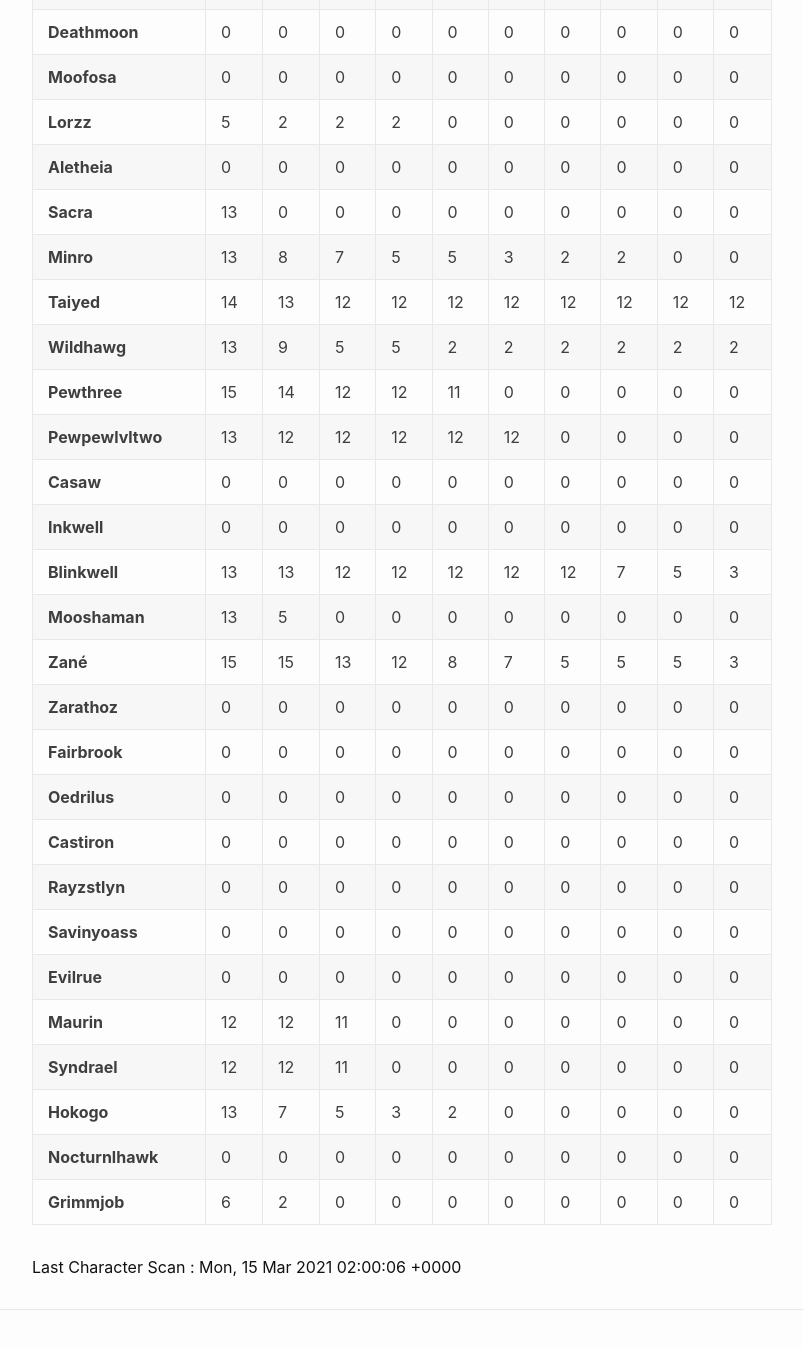
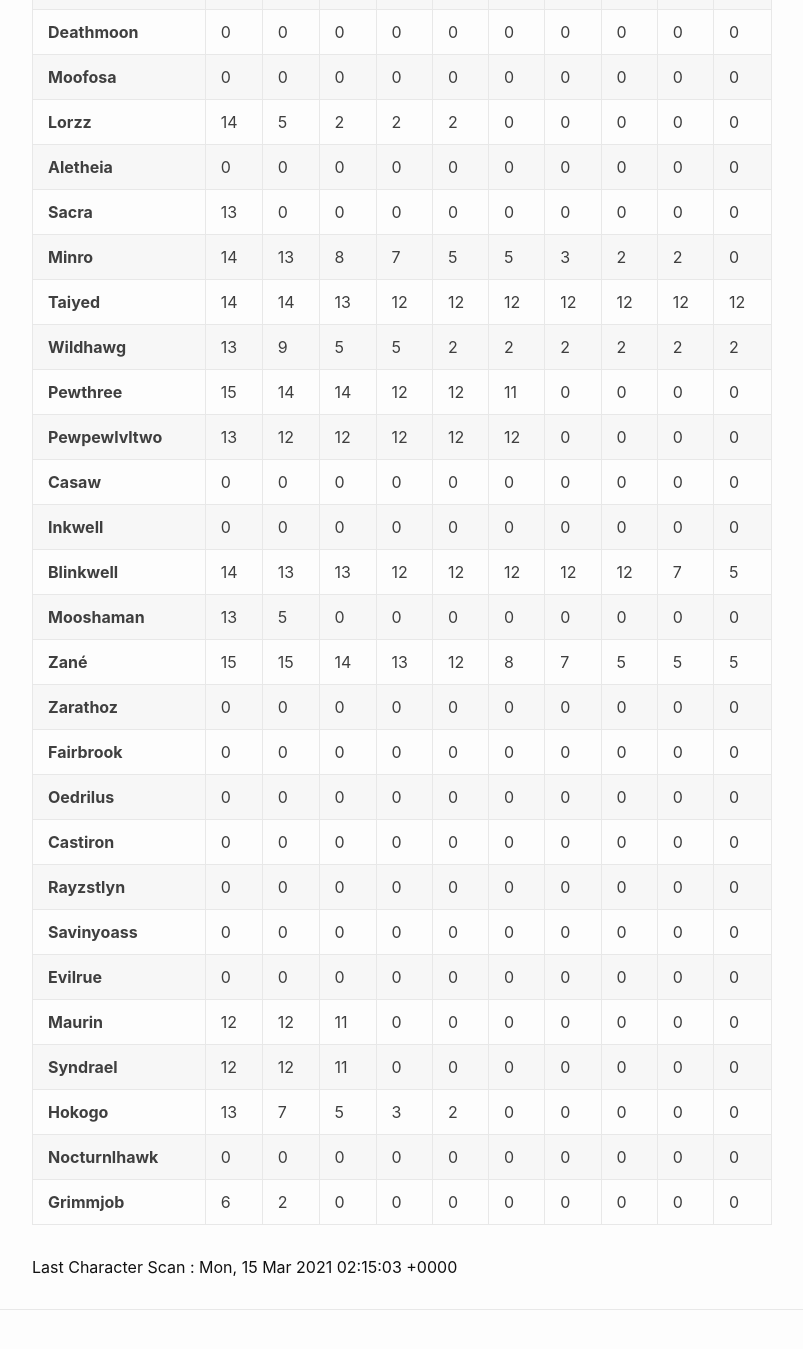
Before and after one commit to eldertribunal/keystonetracker, a Jekyll site: the page built from weekly.md, in a window 1280 px wide and 1400 px high, scrolled down 449 px. Shown: the top 1349 px of the window, without its empty margins (126-929 px from the left). Built offline with Jekyll 4.4.1, drawn with Linux system fonts in a browser that asks for light colours.

Commit message:
auto scan Mon Mar 15 02:15:46 UTC 2021

```diff
--- a/_data/scanned.json
+++ b/_data/scanned.json
@@ -1,3 +1,3 @@
 {
-  "timestamp": 1615773606
+  "timestamp": 1615774503
 }
--- a/_data/weekly.json
+++ b/_data/weekly.json
@@ -122,11 +122,11 @@
   {
     "name": "Lorzz",
     "dungeons": [
+      14,
       5,
       2,
       2,
       2,
-      0,
       0,
       0,
       0,
@@ -167,6 +167,7 @@
   {
     "name": "Minro",
     "dungeons": [
+      14,
       13,
       8,
       7,
@@ -175,7 +176,6 @@
       3,
       2,
       2,
-      0,
       0
     ]
   },
@@ -183,8 +183,8 @@
     "name": "Taiyed",
     "dungeons": [
       14,
+      14,
       13,
-      12,
       12,
       12,
       12,
@@ -214,10 +214,10 @@
     "dungeons": [
       15,
       14,
+      14,
       12,
       12,
       11,
-      0,
       0,
       0,
       0,
@@ -272,6 +272,7 @@
   {
     "name": "Blinkwell",
     "dungeons": [
+      14,
       13,
       13,
       12,
@@ -280,8 +281,7 @@
       12,
       12,
       7,
-      5,
-      3
+      5
     ]
   },
   {
@@ -304,14 +304,14 @@
     "dungeons": [
       15,
       15,
+      14,
       13,
       12,
       8,
       7,
       5,
       5,
-      5,
-      3
+      5
     ]
   },
   {
```
